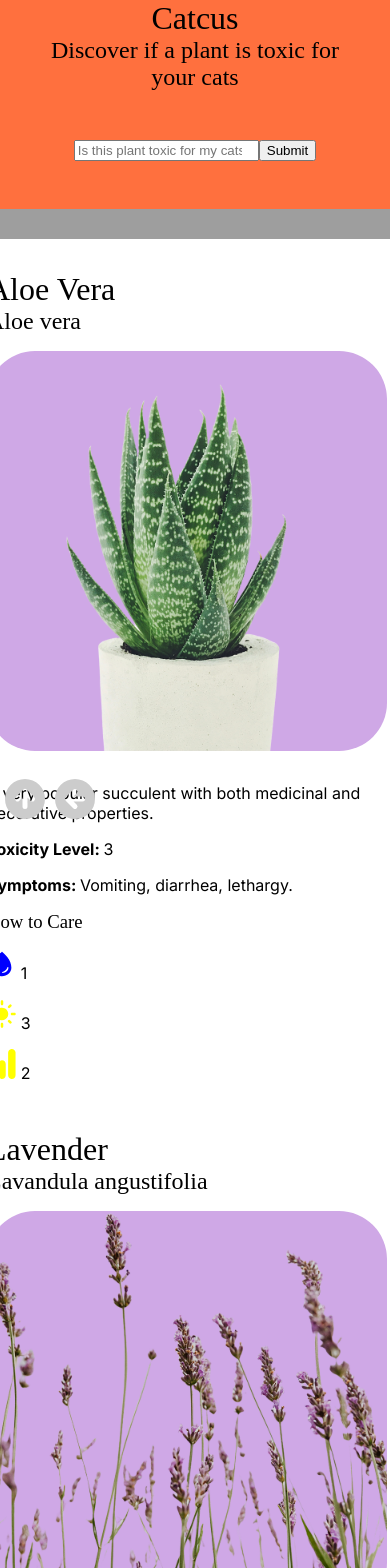
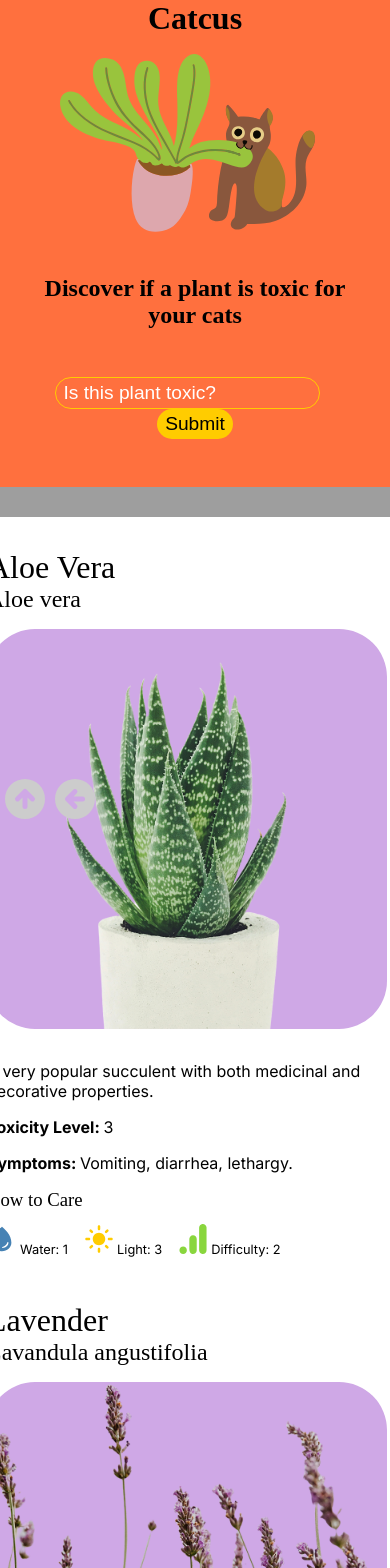
Before and after one commit to yolandatuin/catcus, a React (Vite) app: page /plants in a window 390 px wide. Shown: the top 1568 px of the page. Built offline with nearby package versions, Linux system fonts and the light colour scheme; grey boxes are pictures that could not be loaded; a web font is replaced by a local one.

Commit message:
responsive and header image added

```diff
--- a/index.html
+++ b/index.html
@@ -2,7 +2,7 @@
 <html lang="en">
   <head>
     <meta charset="UTF-8" />
-    <link rel="icon" type="image/svg+xml" href="/vite.svg" />
+    <link rel="icon" type="image/svg+xml" href="/favicon.svg" />
     <link rel="preconnect" href="https://fonts.googleapis.com">
     <link rel="preconnect" href="https://fonts.gstatic.com" crossorigin>
     <link href="https://fonts.googleapis.com/css2?family=Rhodium+Libre&display=swap" rel="stylesheet">
--- a/src/components/Header.jsx
+++ b/src/components/Header.jsx
@@ -1,7 +1,6 @@
 import '../styles/Header.scss';
 import { Link } from "react-router-dom";
 import { useNavigate } from "react-router-dom";
-
 
 
 function Header({searchPlant, setSearchPlant}) {
@@ -16,20 +15,19 @@ function Header({searchPlant, setSearchPlant}) {
     <header>
       <div className="header_top">
         <Link to="/" className="h1_link"><h1>Catcus</h1></Link>
+        <img src="/cat.svg" alt="Header image of the website" />
         <h2>Discover if a plant is toxic for your cats</h2>
-
-
         <form className="search" action="">
           <input
           className="search-field"
           autoComplete="off"
           type="search"
           name="search"
-          placeholder="Is this plant toxic for my cats?"
+          placeholder="Is this plant toxic?"
           value={searchPlant}
           onChange={handleClickSubmit}/>
 
-          <input type="submit" />
+          <input className="button-search" type="submit" />
         </form>
       </div>
       <div className="header_wave"></div>
--- a/src/components/Plants.jsx
+++ b/src/components/Plants.jsx
@@ -34,10 +34,11 @@ const handleBack = () => {
                 <p><strong>Toxicity Level: </strong>{plant.toxicityLevel}</p>
                 <p><strong>Symptoms: </strong>{plant.effectsOnCats.en}</p>
                 <h3>How to Care</h3>
-                <p><strong><IoIosWater color="blue" size="30px"/> </strong>{plant.waterLevel}</p>
-                <p><strong><MdLightMode color="yellow" size="30px" /> </strong>{plant.sunLevel}</p>
-                <p><strong><SiGoogleanalytics color="yellow" size="30px"/> </strong>{plant.careDifficulty}</p>
-
+                <div className="plant-chars">
+                  <p><strong><IoIosWater color="#4682B4" size="30px"/> </strong>Water: {plant.waterLevel}</p>
+                  <p><strong><MdLightMode color="#FFCC00" size="30px" /> </strong>Light: {plant.sunLevel}</p>
+                  <p><strong><SiGoogleanalytics color="#89D63D" size="30px"/> </strong>Difficulty: {plant.careDifficulty}</p>
+                </div>
 
               </div>
 
--- a/src/styles/Header.scss
+++ b/src/styles/Header.scss
@@ -27,6 +27,12 @@
     padding: 0;
     margin: 0 2rem;
     color: black;
+    font-weight: bold;
+    }
+
+    img {
+        width: 80%;
+        max-height: 300px;
     }
 
     form {
@@ -34,3 +40,32 @@
     }
 
 }
+
+.button-search {
+    border-radius: 1rem;
+    padding: 0.25rem 0.5rem;
+    border: 0;
+    background-color: $principal-yellow;
+    font-size: 1.2rem;
+}
+
+.button-search:hover {
+    background-color: $principal-green;
+}
+
+.search-field {
+    border-radius: 1rem;
+    border: 1px;
+    background-color: transparent;
+    margin-right: 1rem;
+    padding: 0.25rem 0.5rem;
+    color: white;
+    border: solid 1px $principal-yellow;
+    max-width: 600px;
+    font-size: 1.2rem;
+}
+
+input::placeholder {
+    color: white;
+    opacity: 1;
+}
--- a/src/styles/Main.scss
+++ b/src/styles/Main.scss
@@ -46,6 +46,10 @@ a {
     background-repeat: no-repeat;
     padding: 0;
     border-radius: 0.5rem;
+}
+
+.main__common:hover {
+    background-color: $green-light;
 }
 
 .monstera-deliciosa {
@@ -112,7 +116,9 @@ a {
 .main__ul_recent-search .main__recent:nth-child(even) {
   background-color: $yellow-light;
 }
-
+.main__ul_recent-search .main__recent:hover {
+    background-color: $green-light;
+}
 
 
 
--- a/src/styles/Plants.scss
+++ b/src/styles/Plants.scss
@@ -68,3 +68,11 @@ iconify-icon {
     bottom: 1rem;
     right: 1rem;
 }
+
+
+
+.plant-chars {
+    display: flex;
+    gap: 1rem;
+    font-size: .8rem;
+}
--- a/src/styles/Variables.scss
+++ b/src/styles/Variables.scss
@@ -4,6 +4,6 @@ $principal-orange: #ff703e;
 $principal-green: #89D63D;
 $principal-gray: #CCC;
 
-
 $purple-light:#CFA8E6;
 $yellow-light: #FFEB99;
+$green-light:#d0efb1;
```
Also changed, not shown: public/cat.svg (added), public/favicon.svg (added).
